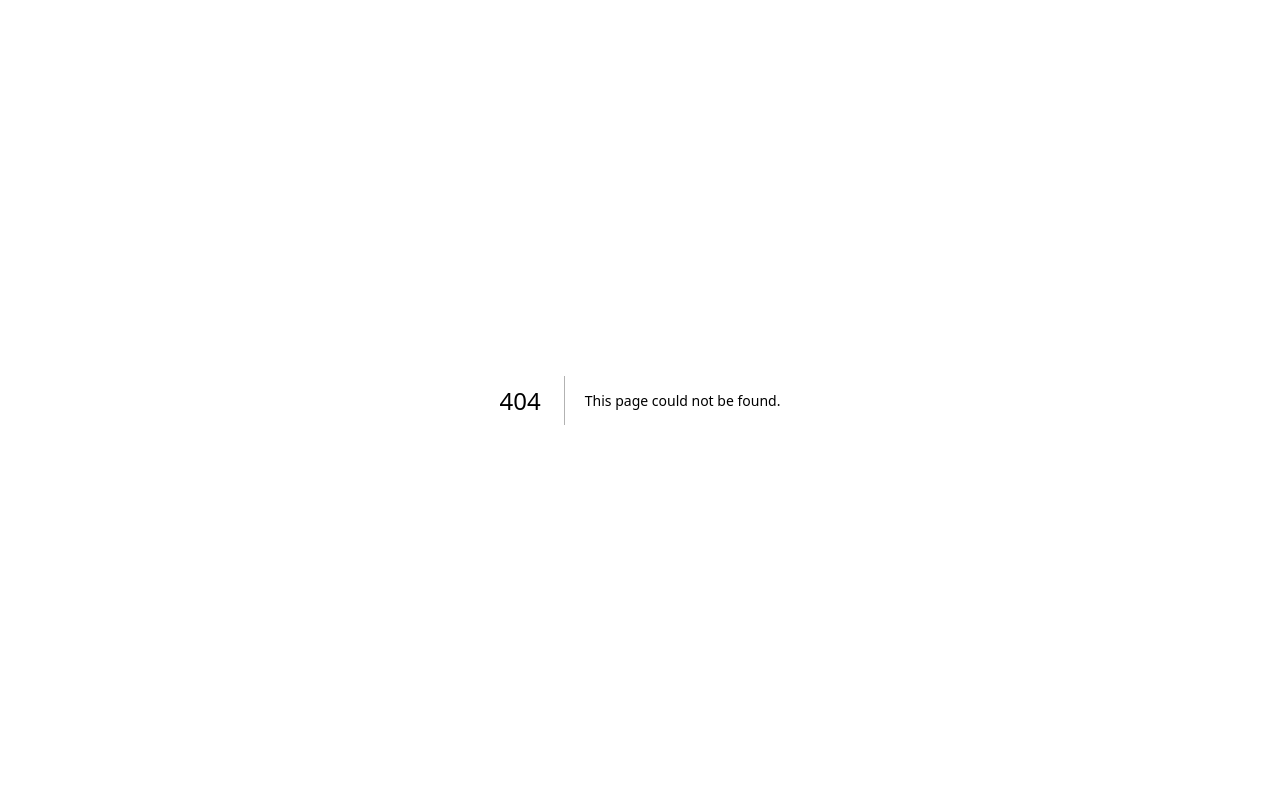
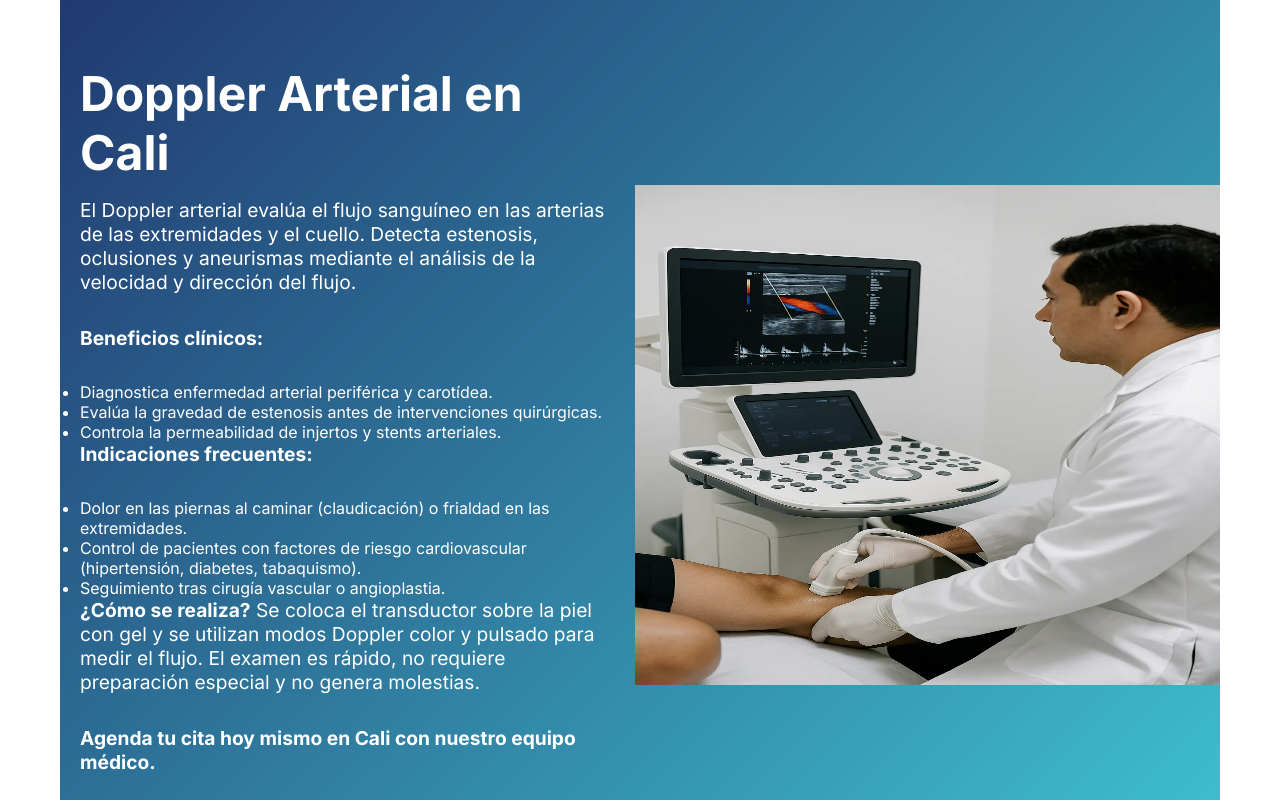
Before and after one commit to gstvgrc/verasalud-website, a Next.js app: page /servicios/ecografias/doppler/arterial in a window 1280 px wide. Before the commit this address had no page. Shown: the top 800 px of the page. Built offline with nearby package versions, Linux system fonts and the light colour scheme.

Commit message:
feat: add doppler arterial page

```diff
--- /dev/null
+++ b/app/servicios/ecografias/doppler/arterial/page.js
@@ -0,0 +1,79 @@
+import Image from 'next/image'
+import ContactForm from '../../../../components/ContactForm'
+import styles from '../../../../Home.module.css'
+import Link from 'next/link'
+
+export const metadata = {
+  title: 'Doppler Arterial en Cali | VeraSalud',
+  description: 'Estudio Doppler color y pulsado de arterias para detectar estrechamientos y obstrucciones.',
+  keywords: ['doppler arterial cali', 'ecografia doppler arterial', 'ultrasonido arterias'],
+  alternates: { canonical: 'https://verasalud.com/servicios/ecografias/doppler/arterial' },
+  openGraph: {
+    title: 'Doppler Arterial en Cali | VeraSalud',
+    description: 'Estudio Doppler color y pulsado de arterias para detectar estrechamientos y obstrucciones.',
+    url: 'https://verasalud.com/servicios/ecografias/doppler/arterial',
+    images: [
+      { url: '/ecografia-doppler-arterial-verasalud-cali.webp', width: 1200, height: 630, alt: 'Doppler arterial en VeraSalud' }
+    ],
+    locale: 'es_CO',
+    type: 'article'
+  },
+  twitter: {
+    card: 'summary_large_image',
+    title: 'Doppler Arterial en Cali | VeraSalud',
+    description: 'Estudio Doppler color y pulsado de arterias para detectar estrechamientos y obstrucciones.'
+  }
+}
+
+export default function Page() {
+  const jsonLd = {
+    '@context': 'https://schema.org',
+    '@type': 'MedicalProcedure',
+    name: 'Doppler Arterial en Cali',
+    description: 'Estudio Doppler color y pulsado de arterias para detectar estrechamientos y obstrucciones.',
+    url: 'https://verasalud.com/servicios/ecografias/doppler/arterial',
+    image: 'https://verasalud.com/ecografia-doppler-arterial-verasalud-cali.webp'
+  }
+
+  return (
+    <main className={`${styles.container} dark-fix`}>
+      <script type="application/ld+json" dangerouslySetInnerHTML={{ __html: JSON.stringify(jsonLd) }} />
+      <section className={styles.hero}>
+        <div className={styles.heroContent}>
+          <h1>Doppler Arterial en Cali</h1>
+          <p>El Doppler arterial evalúa el flujo sanguíneo en las arterias de las extremidades y el cuello. Detecta estenosis, oclusiones y aneurismas mediante el análisis de la velocidad y dirección del flujo.</p>
+          <p><strong>Beneficios clínicos:</strong></p>
+          <ul>
+                <li>Diagnostica enfermedad arterial periférica y carotídea.</li>
+                <li>Evalúa la gravedad de estenosis antes de intervenciones quirúrgicas.</li>
+                <li>Controla la permeabilidad de injertos y stents arteriales.</li>
+          </ul>
+          <p><strong>Indicaciones frecuentes:</strong></p>
+          <ul>
+                <li>Dolor en las piernas al caminar (claudicación) o frialdad en las extremidades.</li>
+                <li>Control de pacientes con factores de riesgo cardiovascular (hipertensión, diabetes, tabaquismo).</li>
+                <li>Seguimiento tras cirugía vascular o angioplastia.</li>
+          </ul>
+          <p><strong>¿Cómo se realiza?</strong> Se coloca el transductor sobre la piel con gel y se utilizan modos Doppler color y pulsado para medir el flujo. El examen es rápido, no requiere preparación especial y no genera molestias.</p>
+          <p><strong>Agenda tu cita hoy mismo en Cali con nuestro equipo médico.</strong></p>
+        </div>
+        <Image
+          src='/ecografia-doppler-arterial-verasalud-cali.webp'
+          alt='Doppler arterial en VeraSalud'
+          width={800}
+          height={500}
+          sizes="(max-width: 768px) 100vw, 800px"
+          priority
+        />
+      </section>
+      <section className={styles.contact}>
+        <div className={styles.container}>
+          <ContactForm />
+          <p style={{ marginTop: '2rem' }}>
+            <Link href="/">Volver al inicio</Link>
+          </p>
+        </div>
+      </section>
+    </main>
+  )
+}
```
